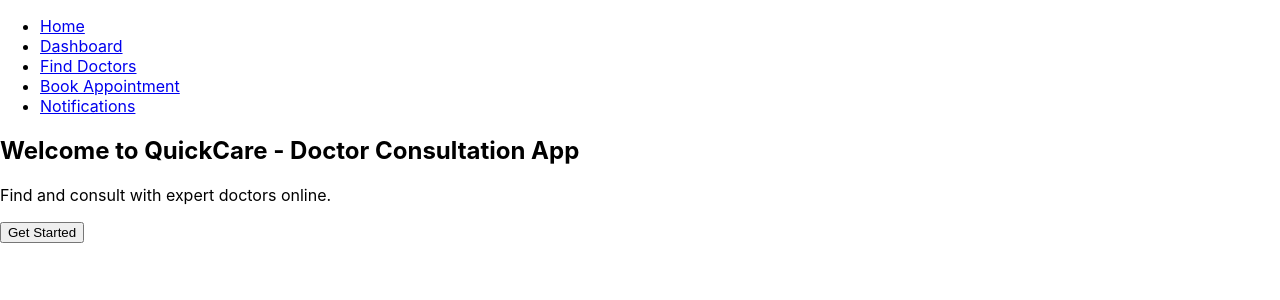
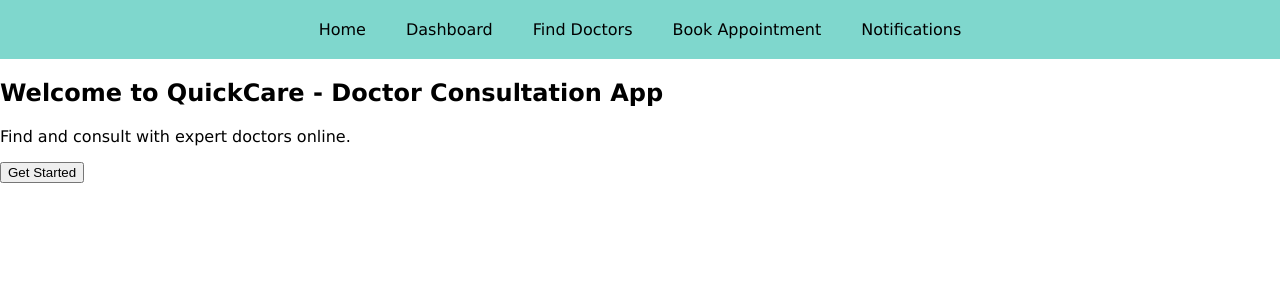
Before and after one commit to BimoChan07/QuickCare_Frontend, a React (Create React App) app: page / in a window 1280 px wide. Shown: the top 300 px of the page. Built offline with nearby package versions, Linux system fonts and the light colour scheme.

Commit message:
code fixed

```diff
--- a/src/App.js
+++ b/src/App.js
@@ -1,5 +1,6 @@
 import React from "react";
 import { BrowserRouter as Router, Route, Link, Routes } from "react-router-dom";
+import "./App.css";
 
 import LoginPage from "./LoginPage";
 import SignupPage from "./SignupPage";
@@ -13,7 +14,7 @@ const App = () => {
   return (
     <Router>
       <div>
-        <nav>
+        <nav className="navbar">
           <ul>
             <li>
               <Link to="/">Home</Link>
@@ -32,6 +33,7 @@ const App = () => {
             </li>
           </ul>
         </nav>
+        <div className="route-content">
           <Routes>
             <Route path="/" element={<Homepage />} />
             <Route path="/dashboard" element={<UserDashboard />} />
@@ -42,6 +44,7 @@ const App = () => {
             <Route path="/signup" element={<SignupPage />} />
           </Routes>
         </div>
+      </div>
     </Router>
   );
 };
```
Lines whose indentation alone changed are shown as unchanged.
